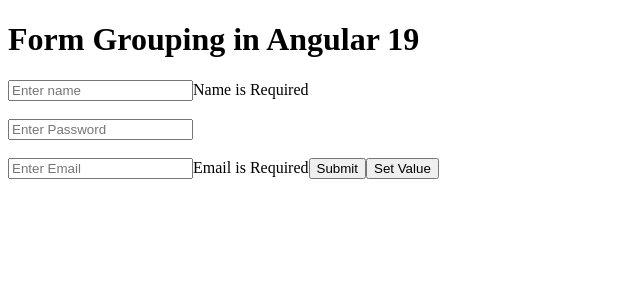
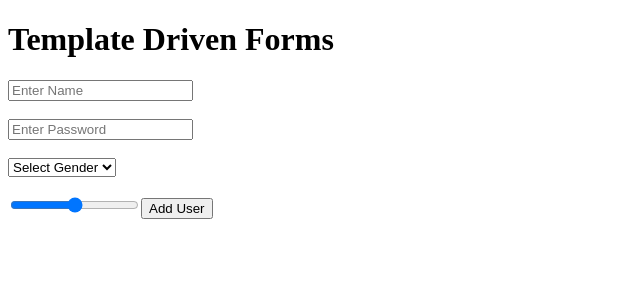
Before and after one commit to SakethSampathVinay/learn-angular, an Angular app: page / in a window 1280 px wide. Shown: the top 300 px of the page, without its empty margins (0-640 px from the left). Built offline with nearby package versions, Linux system fonts and the light colour scheme.

Commit message:
learned template-driven-forms

```diff
--- a/src/app/app.component.html
+++ b/src/app/app.component.html
@@ -32,4 +32,6 @@
 
 <!-- <app-form></app-form> -->
 
-<app-form-grouping></app-form-grouping>
+<!-- <app-form-grouping></app-form-grouping> -->
+
+<app-template-driven-form></app-template-driven-form>
--- a/src/app/app.component.ts
+++ b/src/app/app.component.ts
@@ -19,13 +19,14 @@ import { DirectivesComponent } from "./directives/directives.component";
 import { RoutingComponent } from "./routing/routing.component";
 import { FormComponent } from "./form/form.component";
 import { FormGroupingComponent } from "./form-grouping/form-grouping.component";
+import { TemplateDrivenFormComponent } from "./template-driven-form/template-driven-form.component";
 
 @Component({
   selector: 'app-root',
   // imports: [RouterOutlet],
   templateUrl: './app.component.html',
   styleUrl: './app.component.css',
-  imports: [FormGroupingComponent]
+  imports: [TemplateDrivenFormComponent]
 })
 export class AppComponent {
   title = 'learn-angular-youtube';
--- /dev/null
+++ b/src/app/template-driven-form/template-driven-form.component.html
@@ -0,0 +1,21 @@
+<h1>Template Driven Forms</h1>
+
+<form #userForm="ngForm" (ngSubmit)="addDetails(userForm.value)">
+  <input type="text" placeholder="Enter Name" name="name" ngModel />
+  <br /><br />
+  <input type="password" placeholder="Enter Password" name="password" ngModel />
+  <br /><br />
+  <select name="gender" id="" ngModel>
+    <option value="">Select Gender</option>
+    <option value="male">Male</option>
+    <option value="female">Female</option>
+  </select>
+  <br /><br />
+  <input type="range" min="0" max="20" name="range" ngModel />
+  <button>Add User</button>
+</form>
+
+<h3>{{ userDetails?.name }}</h3>
+<h3>{{ userDetails?.password }}</h3>
+<h3>{{ userDetails?.gender }}</h3>
+<h3>{{ userDetails?.range }}</h3>
--- /dev/null
+++ b/src/app/template-driven-form/template-driven-form.component.ts
@@ -0,0 +1,18 @@
+import { Component, NgModule } from '@angular/core';
+import { FormsModule, NgForm, NgModel } from '@angular/forms';
+
+@Component({
+  selector: 'app-template-driven-form',
+  imports: [FormsModule],
+  templateUrl: './template-driven-form.component.html',
+  styleUrl: './template-driven-form.component.css'
+})
+export class TemplateDrivenFormComponent {
+
+  userDetails:any = {}
+
+  addDetails(val: NgForm) {
+    console.log("val", val)
+    this.userDetails = val;
+  }
+}
```
Also changed, not shown: src/app/template-driven-form/template-driven-form.component.css (added), 1 other file (tests, documents, lock files or other folders).
